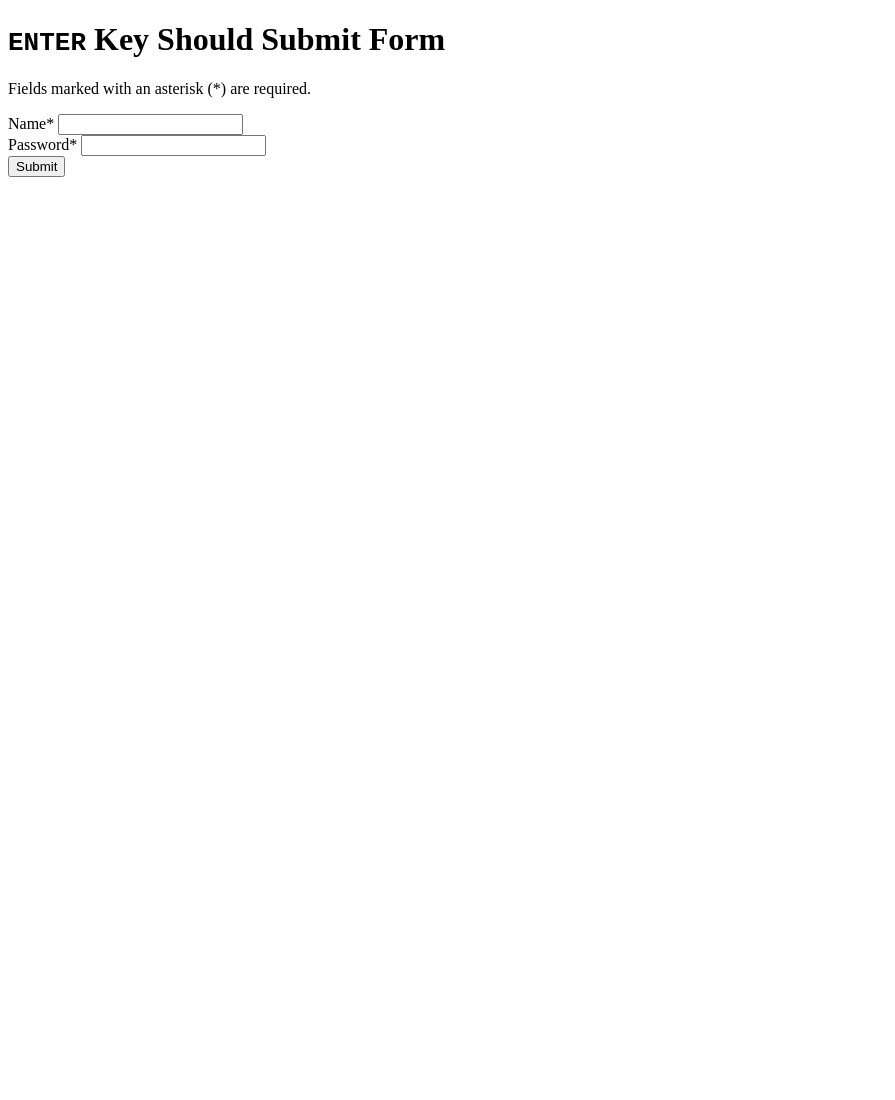
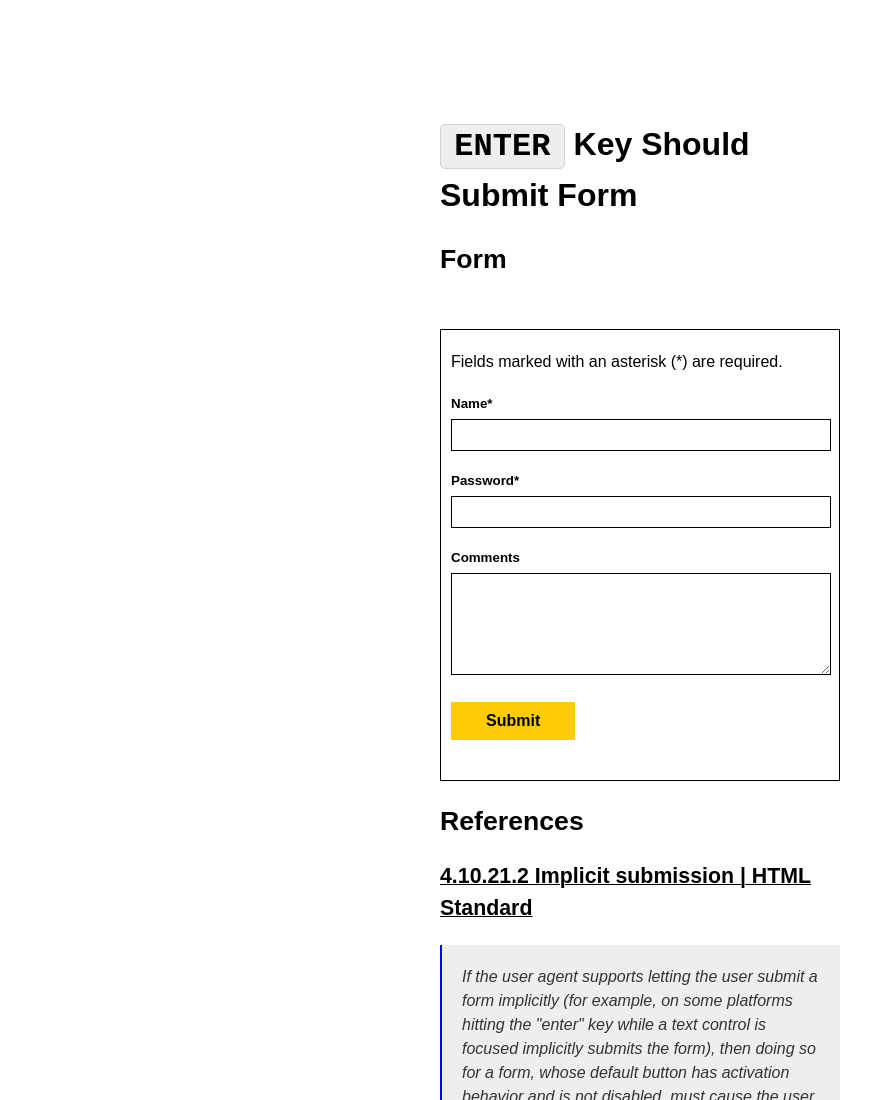
Before and after one commit to jansensan/test-enter-key-submits-form, a plain HTML site: page public/index.html in a window 1280 px wide. Shown: the top 1100 px of the page, without its empty margins (0-895 px from the left). Before the commit the page ends 800 px from the top, so only its background shows below. Drawn offline with Linux system fonts and the light colour scheme.

Commit message:
Added error handling and references

```diff
--- a/public/index.html
+++ b/public/index.html
@@ -3,21 +3,88 @@
   <head>
     <meta charset="UTF-8">
     <title>Enter Key Should Submit Form</title>
+    <link rel="stylesheet" type="text/css" href="styles/reset.css">
+    <link rel="stylesheet" type="text/css" href="styles/styles.css">
   </head>
   <body>
+    <div class="container">
       <h1><kbd>ENTER</kbd> Key Should Submit Form</h1>
 
-    <form action="" method="get">
+      <section>
+        <h2>Form</h2>
+        <form
+          id="form"
+          class="form"
+          action=""
+          method="get"
+          data-dirty="false"
+          data-valid-name
+          data-valid-password
+          novalidate
+        >
           <p>Fields marked with an asterisk (*) are required.</p>
-      <div>
+
+          <div class="form-row">
             <label for="username">Name*</label>
+            <p class="error-message name-error-message">❌ Ensure to enter a name lorem ipsum dolor sit amet.</p>
             <input type="text" name="username" id="username" required>
           </div>
-      <div>
+
+          <div class="form-row">
             <label for="password">Password*</label>
+            <p class="error-message password-error-message">❌ Ensure to enter a password lorem ipsum dolor sit amet.</p>
             <input type="password" name="password" id="password">
           </div>
-      <input type="submit" value="Submit">
+
+          <div class="form-row">
+            <label for="comments">Comments</label>
+            <textarea name="comments" id="comments"></textarea>
+          </div>
+
+          <div class="form-row">
+            <input type="submit" value="Submit" class="primary-btn">
+          </div>
         </form>
+      </section>
+
+      <section>
+        <h2>References</h2>
+
+        <div>
+          <h3>
+            <a href="https://html.spec.whatwg.org/multipage/form-control-infrastructure.html#implicit-submission">
+              4.10.21.2 Implicit submission | HTML Standard
+            </a>
+          </h3>
+          <blockquote>If the user agent supports letting the user submit a form implicitly (for example, on some platforms hitting the "enter" key while a text control is focused implicitly submits the form), then doing so for a form, whose default button has activation behavior and is not disabled, must cause the user agent to fire a click event at that default button.</blockquote>
+        </div>
+
+        <div>
+          <h3>
+            <a href="https://www.w3.org/WAI/WCAG21/Techniques/html/H32">
+              Technique H32: Providing submit button | WCAG 2.1 Techniques
+            </a>
+          </h3>
+          <blockquote>This technique is Sufficient to meet 3.2.2: On Input when used with G80: Providing a submit button to initiate a change of context.</blockquote>
+        </div>
+
+        <div>
+          <h3>
+            <a href="https://ux.stackexchange.com/questions/36713/behavior-of-the-enter-button-in-a-form">
+              Behavior of the Enter button in a form | UX StackExchange
+            </a>
+          </h3>
+          <blockquote>
+            <p>It depends on what type of field it is in the form.</p>
+            <p>If 'enter' has a meaning within that form element, then you should have it behave according to that meaning. For example, if it's a textbox, 'enter' should take them to the next line. If it is a table, then 'enter' should move down to the cell below the current one.</p>
+            <p>If 'enter' has no meaning within that form element, it should submit the form.</p>
+            <p>The standard which you should us, it to 'tab' between fields, unless tab has a meaning within the form field. For example, if it's a table, 'tab' should move to the next cell.</p>
+            <p>— <a href="https://ux.stackexchange.com/users/4595/johngb">JohnGB</a>, Mar 20, 2013 at 11:42</p>
+          </blockquote>
+        </div>
+      </section>
+    </div>
+
+    <script src="main.js"></script>
   </body>
 </html>
--- /dev/null
+++ b/public/main.js
@@ -0,0 +1,75 @@
+// consts
+const empty = '';
+
+
+// dom elements
+let form = null;
+
+
+// auto initialization
+init();
+
+
+function init() {
+  // get dom elements
+  form = document.getElementById('form');
+
+  // add event listeners
+  form.addEventListener('submit', onFormSubmit);
+}
+
+// events
+function onFormSubmit(event) {
+  event.preventDefault();
+  event.stopPropagation();
+
+  // soil form
+  form.dataset.dirty = true;
+
+  const isValid = validateForm();
+  if (!isValid) {
+    return;
+  }
+}
+
+function soilForm() {
+  form.dataset.dirty = true;
+}
+
+function validateForm() {
+  const isNameValid = validateName();
+  form.dataset.validName = isNameValid;
+
+  const isPasswordValid = validatePassword();
+  form.dataset.validPassword = isPasswordValid;
+
+  return isNameValid && isPasswordValid;
+}
+
+function validateName() {
+  let errorMessage = empty;
+
+  const value = form.username.value;
+
+  if (value === empty) {
+    errorMessage = 'Name is required.'
+  }
+
+  form.username.setCustomValidity(errorMessage);
+
+  return errorMessage === empty;
+}
+
+function validatePassword() {
+  let errorMessage = empty;
+
+  const value = form.password.value;
+
+  if (value === empty) {
+    errorMessage = 'Password is required.'
+  }
+
+  form.password.setCustomValidity(errorMessage);
+
+  return errorMessage === empty;
+}
--- /dev/null
+++ b/public/styles/reset.css
@@ -0,0 +1,48 @@
+/* http://meyerweb.com/eric/tools/css/reset/
+   v2.0 | 20110126
+   License: none (public domain)
+*/
+
+html, body, div, span, applet, object, iframe,
+h1, h2, h3, h4, h5, h6, p, blockquote, pre,
+a, abbr, acronym, address, big, cite, code,
+del, dfn, em, img, ins, kbd, q, s, samp,
+small, strike, strong, sub, sup, tt, var,
+b, u, i, center,
+dl, dt, dd, ol, ul, li,
+fieldset, form, label, legend,
+table, caption, tbody, tfoot, thead, tr, th, td,
+article, aside, canvas, details, embed,
+figure, figcaption, footer, header, hgroup,
+menu, nav, output, ruby, section, summary,
+time, mark, audio, video {
+	margin: 0;
+	padding: 0;
+	border: 0;
+	font-size: 100%;
+	font: inherit;
+	vertical-align: baseline;
+}
+/* HTML5 display-role reset for older browsers */
+article, aside, details, figcaption, figure,
+footer, header, hgroup, menu, nav, section {
+	display: block;
+}
+body {
+	line-height: 1;
+}
+ol, ul {
+	list-style: none;
+}
+blockquote, q {
+	quotes: none;
+}
+blockquote:before, blockquote:after,
+q:before, q:after {
+	content: '';
+	content: none;
+}
+table {
+	border-collapse: collapse;
+	border-spacing: 0;
+}
--- /dev/null
+++ b/public/styles/styles.css
@@ -0,0 +1,160 @@
+html, body {
+  background-color: white;
+  color: black;
+  font-family: Arial, Helvetica, sans-serif;
+  font-size: 12pt;
+  line-height: 1.5;
+  padding: 50px;
+}
+
+
+/* global */
+.container {
+  width: 400px;
+  margin: 0 auto;
+}
+
+h1, h2, h3 {
+  font-weight: bold;
+  margin: 20px 0;
+}
+
+h1 {
+  font-size: 24pt;
+}
+
+h2 {
+  font-size: 20pt;
+}
+
+h3 {
+  font-size: 16pt;
+}
+
+label {
+  font-size: 10pt;
+  display: block;
+  font-weight: bold;
+}
+
+input[type="text"],
+input[type="password"] {
+  display: block;
+  border: 1px solid black;
+
+}
+
+blockquote {
+  background-color: #eeeeee;
+  border-left: 2px solid blue;
+  color: #333333;
+  font-style: italic;
+  padding: 20px;
+}
+
+blockquote p {
+  margin: 10px 0;
+}
+
+a {
+  color: black;
+  text-decoration-thickness: 1pt;
+}
+
+a:hover {
+  text-decoration: none;
+}
+
+:focus {
+  box-shadow:
+    0 0 0 2px white,
+    0 0 0 4px green;
+  outline: none;
+}
+
+
+/* form */
+.form {
+  background-color: white;
+  border: 1px solid black;
+  margin-top: 50px;
+  padding: 20px 10px;
+}
+
+.form-row {
+  display: block;
+  margin: 20px 0;
+}
+
+.form-row input[type="password"],
+.form-row input[type="text"],
+.form-row textarea {
+  border: 1px solid black;
+  font-size: 16px;
+  margin-top: 5px;
+  width: calc(100% - 20px);
+}
+
+.form-row input[type="password"],
+.form-row input[type="text"] {
+  height: 30px;
+  line-height: 30px;
+  padding: 0 10px;
+}
+
+.form-row textarea {
+  min-height: 80px;
+  font-family: Arial, Helvetica, sans-serif;
+  font-size: 11pt;
+  line-height: 1.25;
+  padding: 10px;
+}
+
+
+/* invalid form */
+.error-message {
+  background-color: #FDF2F3;
+  color: #cc0000;
+  display: none;
+  font-size: 14px;
+  font-weight: bold;
+  line-height: 18px;
+  margin: 5px 0;
+  padding: 5px;
+}
+
+.form[data-dirty="true"][data-valid-name="false"] input[type="text"],
+.form[data-dirty="true"][data-valid-password="false"] input[type="password"] {
+  color: #cc0000;
+  border-color: #cc0000;
+  background-color: #FDF2F3;
+}
+
+.form[data-dirty="true"][data-valid-name="false"] .name-error-message,
+.form[data-dirty="true"][data-valid-password="false"] .password-error-message {
+  display: block;
+}
+
+
+/* ui */
+.primary-btn {
+  background-color: #FFCB05;
+  border: 0;
+  cursor: pointer;
+  font-size: 16px;
+  font-weight: bold;
+  padding: 10px 35px;
+}
+
+.primary-btn:hover {
+  background-color: #FAE021;
+  text-decoration: none;
+}
+
+kbd {
+  background-color: #eeeeee;
+  border: 1px solid lightgrey;
+  font-family:'Courier New', Courier, monospace;
+  padding: 2.5pt 10pt;
+  border-radius: 5px;
+}
```
Lines whose indentation alone changed are shown as unchanged.
